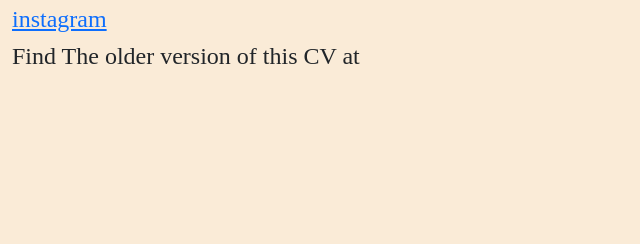
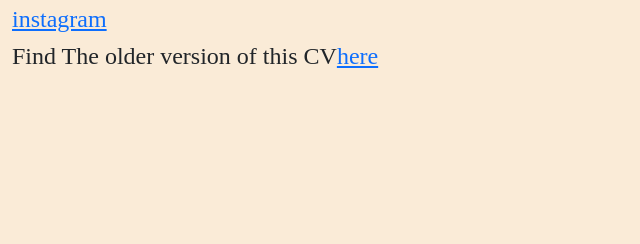
Before and after one commit to rivarien/rivarien.github.io, a plain HTML site: page bootstrap/bootstrap.html in a window 1280 px wide. Shown: the part 248-492 px from the top of the page, 640-1280 px from the left. Drawn offline with nearby package versions, Linux system fonts and the light colour scheme.

Commit message:
Silly mistake

```diff
--- a/bootstrap/bootstrap.html
+++ b/bootstrap/bootstrap.html
@@ -31,7 +31,7 @@
 					<div class="col-6"><h1>Contact Details</h1>
 						<h4>Email address: jirurivarien@gmail.com</h4>
 						<h4><a href="https://www.instagram.com/jillodonovan/">instagram</a></h4>
-						<h4>Find The older version of this CV at<a href="../index.html"></a></h4>
+						<h4>Find The older version of this CV<a href="../index.html">here</a></h4>
 					</div>
 				</div>
 			</div>
```
